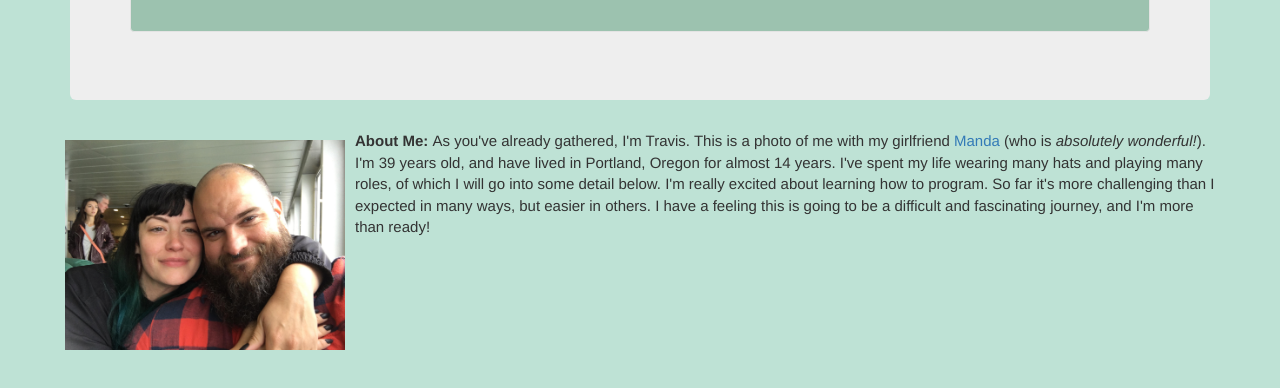
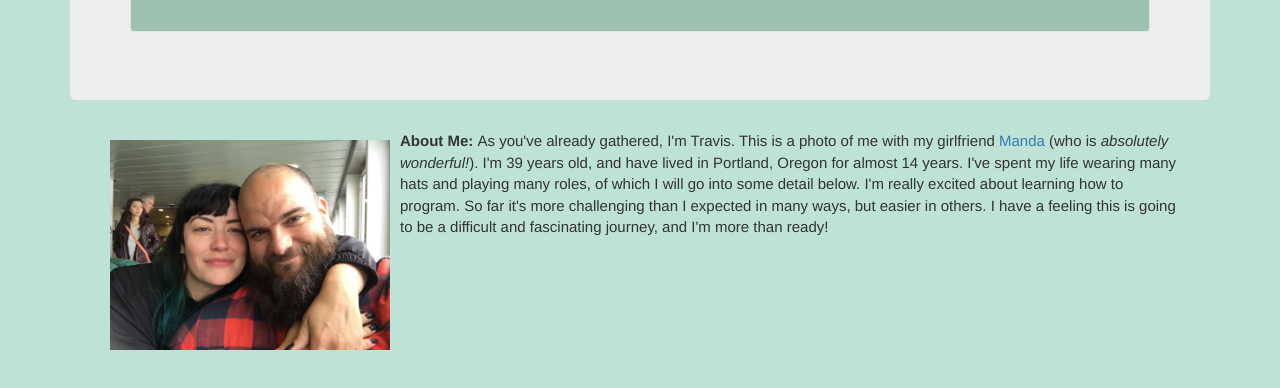
Before and after one commit to travenomenon/ind-proj-wk1, a plain HTML site: page index.html in a window 1280 px wide. Shown: the part 230-618 px from the top of the page. Drawn offline with Linux system fonts and the light colour scheme.

Commit message:
add margin to row

```diff
--- a/css/styles.css
+++ b/css/styles.css
@@ -35,3 +35,8 @@ body {
   background-color: #9CC2AF
 
 }
+
+.row {
+  margin: 30px;
+
+}
```
Also changed, not shown: index.html (+0 -2 lines).
